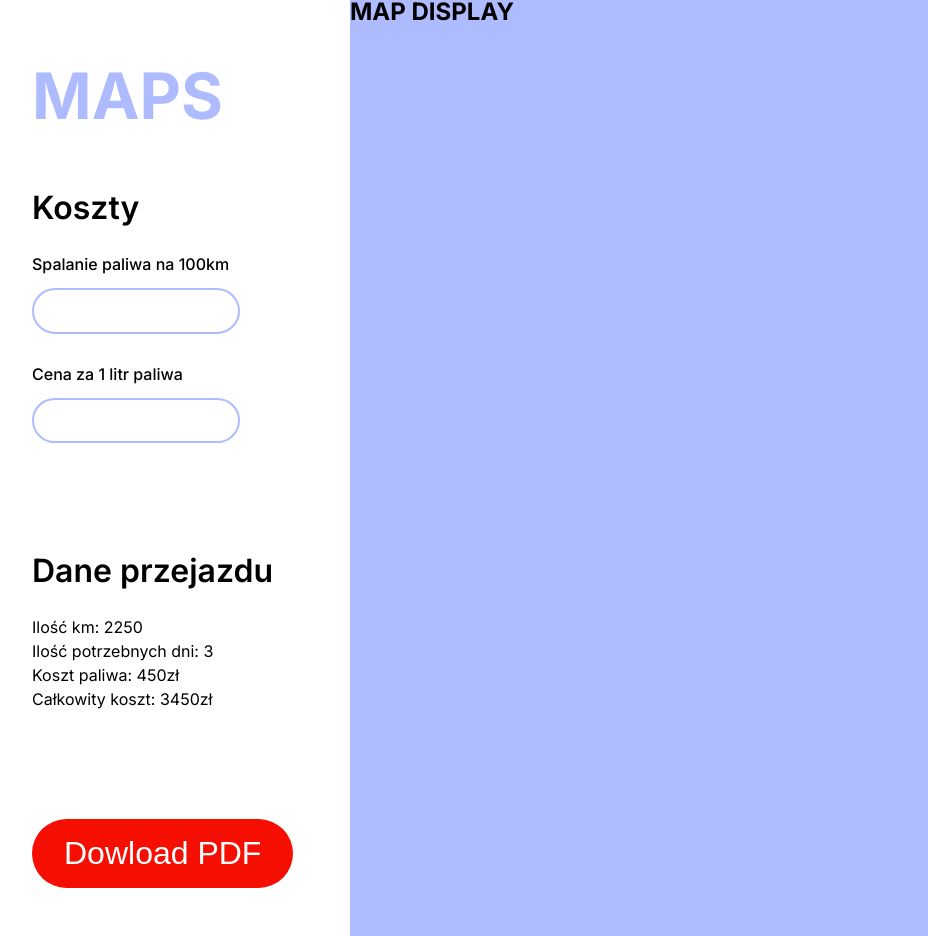
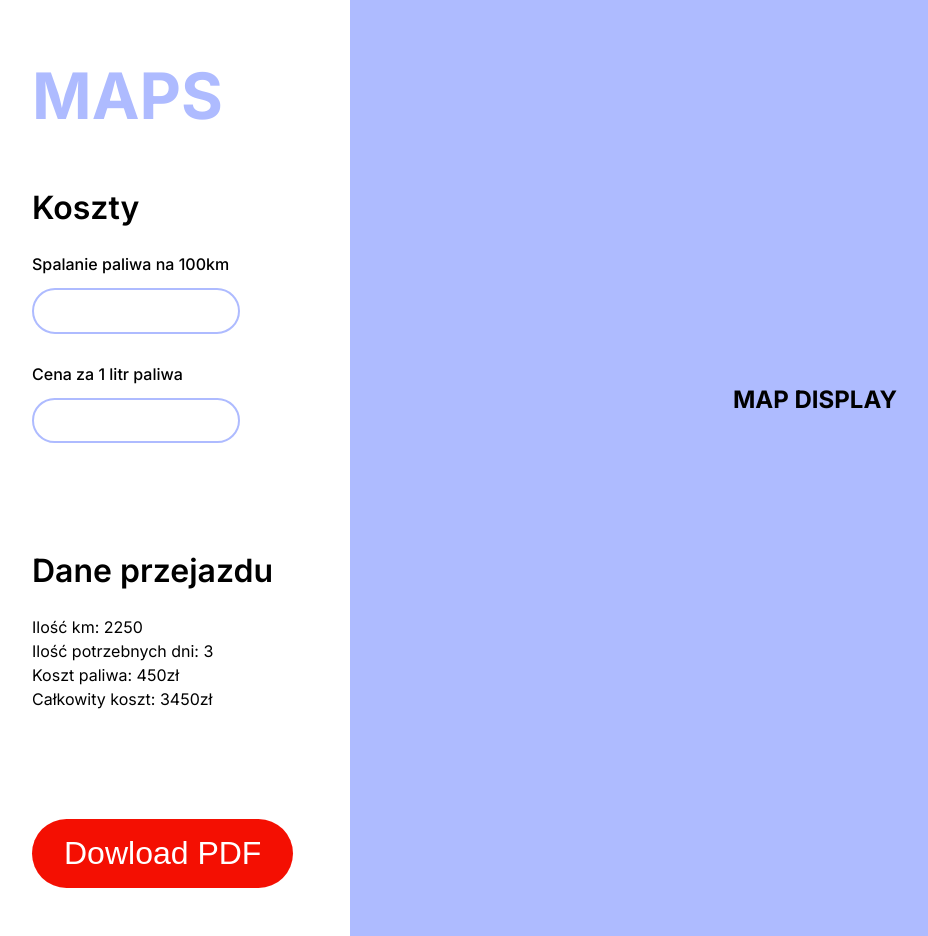
Before and after one commit to Kamil-Budzik/Maps, a React (Create React App) app: page /map in a window 1280 px wide. Shown: the whole page, without its empty margins (0-928 px from the left). Built offline with nearby package versions, Linux system fonts and the light colour scheme.

Commit message:
chore: Remove leaflet-bar

```diff
--- a/src/containers/MapDisplay/MapDisplay.styles.ts
+++ b/src/containers/MapDisplay/MapDisplay.styles.ts
@@ -1,3 +1,19 @@
 import styled from 'styled-components';
 
-export const Wrapper = styled.section``;
+export const Wrapper = styled.section`
+  width: 100%;
+  height: 100vh;
+  padding: 4em 1em;
+  display: flex;
+  justify-content: center;
+  align-items: center;
+
+  @media (min-width: 800px) {
+    padding: 4em 2em;
+    width: calc(100% - 350px);
+  }
+
+  .leaflet-bar {
+    display: none !important;
+  }
+`;
```
